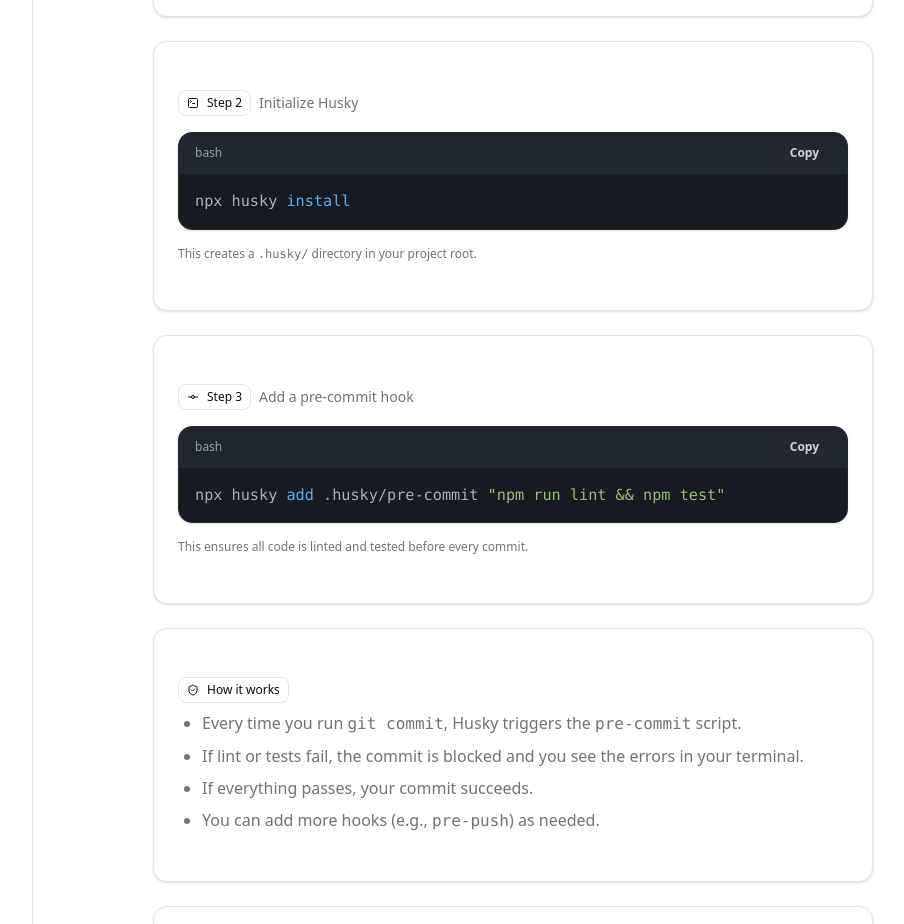
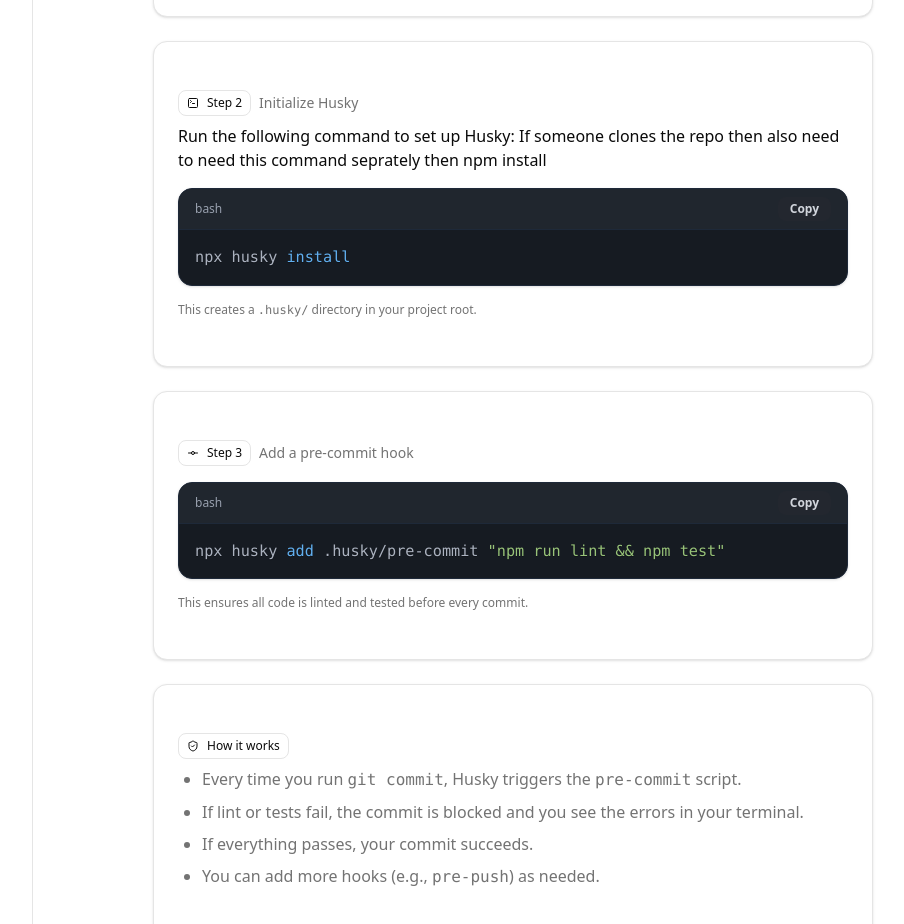
Before and after one commit to viraj-js/synkronex, a Next.js app: page /docs/setups/husky-in-nextjs in a window 1280 px wide. Shown: the part 1420-2344 px from the top of the page, without its empty margins (255-1159 px from the left). Built offline with nearby package versions, Linux system fonts and the light colour scheme.

Commit message:
chore : added .husky setup steps though its cloned or forked

```diff
--- a/src/app/(documentstion)/docs/setups/husky-in-nextjs/page.tsx
+++ b/src/app/(documentstion)/docs/setups/husky-in-nextjs/page.tsx
@@ -82,6 +82,7 @@
             </Badge>
             <span className="text-muted-foreground text-sm">Initialize Husky</span>
           </div>
+          <p className="mb-2">Run the following command to set up Husky: If someone clones the repo then also need to need this command seprately then npm install</p>
           <CodeBlock code="npx husky install" language="bash" />
           <p className="text-xs text-muted-foreground mt-2">
             This creates a <code>.husky/</code> directory in your project root.
```
